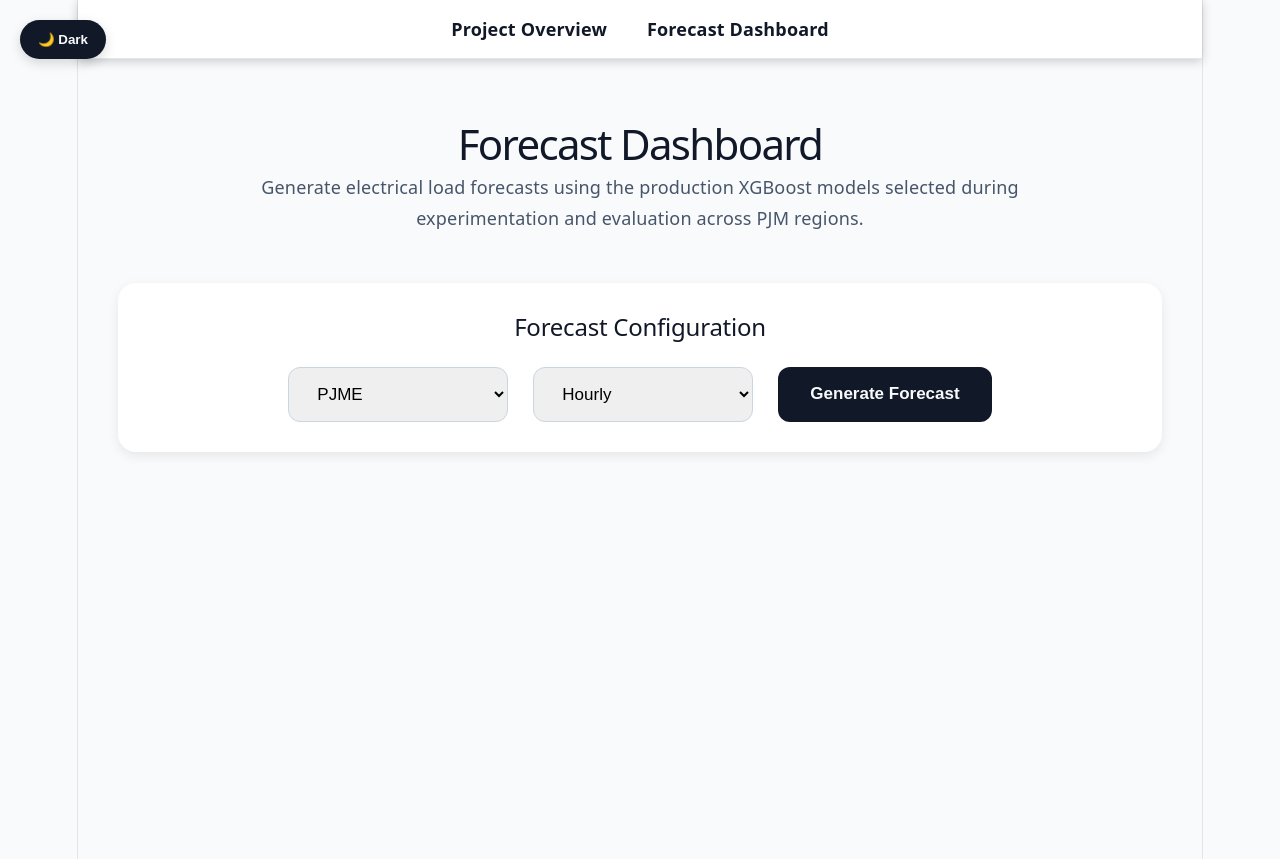
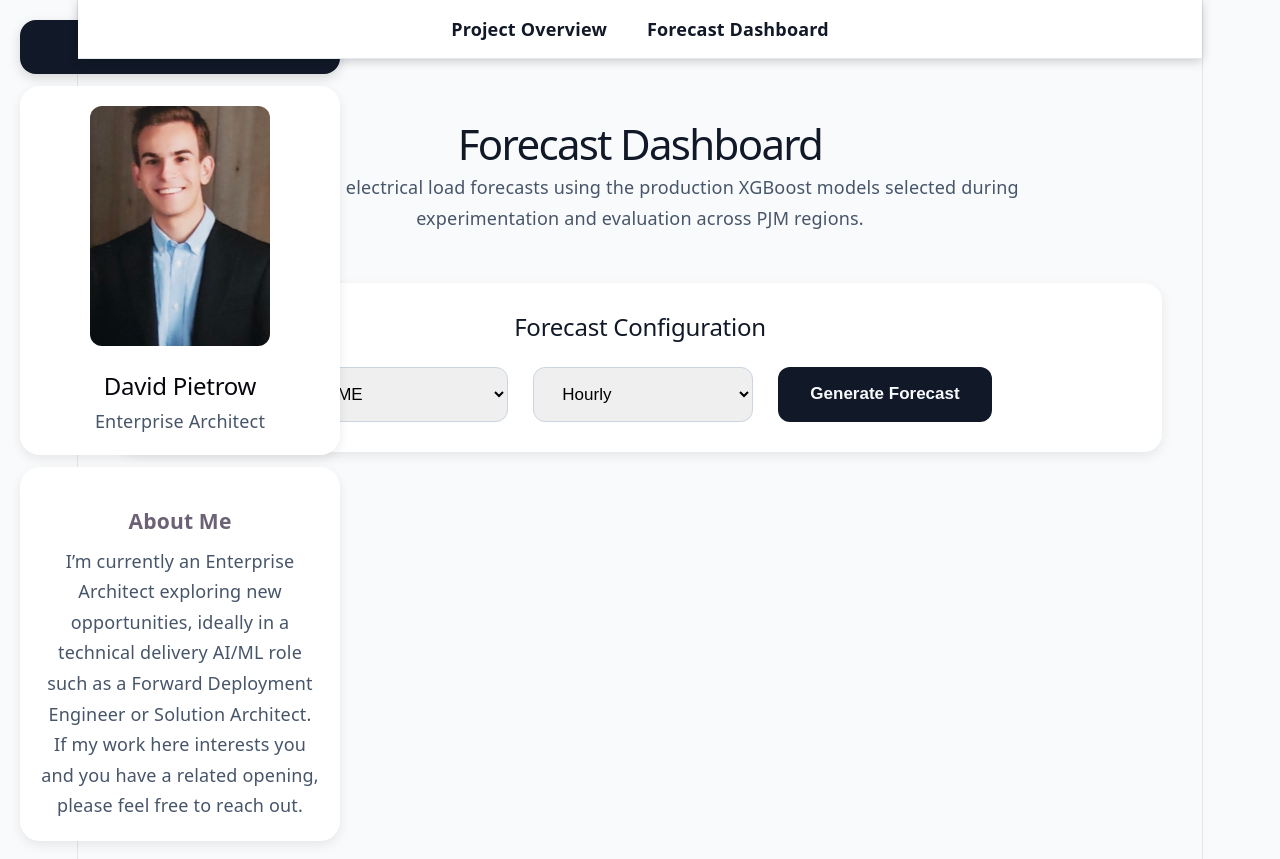
Before and after one commit to DPietrow/EnergyForecastingApp, a React app in the folder frontend/: page /forecast in a window 1280 px wide. Built offline with nearby package versions, Linux system fonts and the light colour scheme; the HTML template or start-up script is replaced by a standard one.

Commit message:
finalized UI changes

```diff
--- a/frontend/src/components/Navbar.jsx
+++ b/frontend/src/components/Navbar.jsx
@@ -3,6 +3,7 @@ import { Link } from "react-router-dom";
 export default function Navbar({
   darkMode
 }) {
+  const SIDEBAR_WIDTH = 320;
   const theme = darkMode
   ? {
       background: "#1e293b",
@@ -19,18 +20,26 @@ export default function Navbar({
         style={{
           position: "sticky",
           top: 0,
+          left: 0,
+          width: "100%",
           zIndex: 1000,
-          background:
-            theme.background,
+
+          background: theme.background,
+
           padding: "16px 32px",
+
           display: "flex",
           justifyContent: "center",
           gap: "40px",
+
+          boxSizing: "border-box",
+
           boxShadow:
             "0 2px 10px rgba(0,0,0,.2)",
+
           borderBottom:
             `1px solid ${theme.border}`
-    }}
+        }}
     >
       <Link
         to="/"
--- /dev/null
+++ b/frontend/src/components/ProfileSidebar.jsx
@@ -0,0 +1,156 @@
+import React from "react";
+
+export default function ProfileSidebar({
+  darkMode,
+  setDarkMode,
+  theme
+}) {
+  return (
+    <div
+      style={{
+          position: "fixed",
+          top: 0,
+          left: 0,
+          width: "320px",
+          padding: "20px",
+          display: "flex",
+          flexDirection: "column",
+          gap: "12px"
+        }}
+    >
+      <button
+        onClick={() =>
+          setDarkMode(!darkMode)
+        }
+        style={{
+          width: "100%",
+          padding: "16px",
+          borderRadius: "16px",
+          border: "none",
+          cursor: "pointer",
+          fontSize: "18px",
+          fontWeight: "700",
+          background: darkMode
+            ? "#f8fafc"
+            : "#111827",
+          color: darkMode
+            ? "#111827"
+            : "#f8fafc",
+          boxShadow:
+            "0 4px 12px rgba(0,0,0,.15)"
+        }}
+      >
+        {darkMode
+          ? "☀️ Light Mode"
+          : "🌙 Dark Mode"}
+      </button>
+
+      <div
+        style={{
+          background: theme.card,
+          borderRadius: "20px",
+          padding: "20px",
+          textAlign: "center",
+          boxShadow:
+            "0 4px 12px rgba(0,0,0,.08)"
+        }}
+      >
+        <img
+          src="/portrait2.jpg"
+          alt="David Pietrow"
+          style={{
+            width: "180px",
+            height: "240px",
+            borderRadius: "12px",
+            objectFit: "cover",
+            marginBottom: "20px"
+          }}
+        />
+
+        <h2
+          style={{
+            color: theme.heading,
+            marginBottom: "8px"
+          }}
+        >
+          David Pietrow
+        </h2>
+
+        <p
+          style={{
+            color: theme.subtext,
+            margin: 0
+          }}
+        >
+          Enterprise Architect
+        </p>
+      </div>
+
+      <div
+        style={{
+          background: theme.card,
+          borderRadius: "20px",
+          padding: "20px",
+          boxShadow:
+            "0 4px 12px rgba(0,0,0,.08)"
+        }}
+      >
+        <h3
+          style={{
+            color: theme.heading,
+            marginBottom: "12px"
+          }}
+        >
+          About Me
+        </h3>
+
+        <p
+          style={{
+            color: theme.subtext,
+            lineHeight: "1.7"
+          }}
+        >
+          I’m currently an Enterprise
+          Architect exploring new
+          opportunities, ideally in a
+          technical delivery AI/ML role
+          such as a Forward Deployment
+          Engineer or Solution Architect.
+
+          If my work here interests
+          you and you have a related
+          opening, please feel free
+          to reach out.
+        </p>
+      </div>
+
+      <a
+          href="https://github.com/DPietrow/EnergyForecastingApp"
+          target="_blank"
+          rel="noreferrer"
+          style={{
+            color: "#60a5fa",
+            textDecoration: "none",
+            fontWeight: 600,
+            textAlign: "center"
+          }}
+        >
+          GitHub
+      </a>
+
+        <a
+          href="https://www.linkedin.com/in/david-pietrow/"
+          target="_blank"
+          rel="noreferrer"
+          style={{
+            color: "#60a5fa",
+            textDecoration: "none",
+            fontWeight: 600,
+            textAlign: "center"
+          }}
+        >
+          LinkedIn
+      </a>
+    </div>
+  );
+}
--- a/frontend/src/pages/ForecastPage.jsx
+++ b/frontend/src/pages/ForecastPage.jsx
@@ -1,4 +1,5 @@
 import { useState, useEffect } from "react";
+import ProfileSidebar from "../components/ProfileSidebar";
 
 import {
   ResponsiveContainer,
@@ -90,7 +91,6 @@ if (
 
 setForecast(data);
 
-      setForecast(data);
     } catch (error) {
       console.error(error);
       alert(
@@ -114,15 +114,25 @@ function formatTimestamp(timestamp) {
   const year =
     date.getFullYear();
 
-  const hours = String(
-    date.getHours()
-  ).padStart(2, "0");
+  let hours =
+    date.getHours();
 
   const minutes = String(
     date.getMinutes()
   ).padStart(2, "0");
 
-  return `${month}-${day}-${year} T ${hours}:${minutes}`;
+  const ampm =
+    hours >= 12 ? "PM" : "AM";
+
+  hours = hours % 12;
+
+  if (hours === 0) {
+    hours = 12;
+  }
+
+  return `${month}-${day}-${year} ${String(
+    hours
+  ).padStart(2, "0")}:${minutes} ${ampm}`;
 }
 
   const chartData = forecast
@@ -275,6 +285,12 @@ function formatTimestamp(timestamp) {
   }
 
   return (
+    <>
+     <ProfileSidebar
+    darkMode={darkMode}
+    setDarkMode={setDarkMode}
+    theme={theme}
+  />
 
     <div
   style={{
@@ -291,37 +307,6 @@ function formatTimestamp(timestamp) {
       padding: "40px"
     }}
   >
-        <button
-  onClick={() =>
-    setDarkMode(!darkMode)
-  }
-  style={{
-    position: "fixed",
-  top: "20px",
-  left: "20px",
-  zIndex: 1000,
-  padding: "12px 18px",
-  borderRadius: "999px",
-  border: "none",
-  cursor: "pointer",
-  fontWeight: "600",
-
-  background: darkMode
-    ? "#f8fafc"
-    : "#111827",
-
-  color: darkMode
-    ? "#111827"
-    : "#f8fafc",
-
-  boxShadow:
-    "0 4px 12px rgba(0,0,0,.15)"
-  }}
->
-  {darkMode
-    ? "☀️ Light"
-    : "🌙 Dark"}
-</button>
       {/* HERO */}
 
       <div
@@ -997,6 +982,7 @@ function formatTimestamp(timestamp) {
       )}
     </div>
     </div>
+    </>
   );
 }
 
--- a/frontend/src/pages/ProjectPage.jsx
+++ b/frontend/src/pages/ProjectPage.jsx
@@ -1,4 +1,5 @@
 import React, { useEffect, useState } from "react";
+import ProfileSidebar from "../components/ProfileSidebar";
 
 import ArchitectureDiagram from "../components/ArchitectureDiagram";
 import Heatmap from "../components/Heatmap";
@@ -67,40 +68,18 @@ export default function ProjectPage({
   }
 
   return (
-    <div
-      style={{
-        background: theme.background,
-        color: theme.text,
-        minHeight: "100vh",
-        padding: "40px"
-      }}
-    >
-      {/* Dark Mode Toggle */}
-
-      <button
-        onClick={() => setDarkMode(!darkMode)}
-        style={{
-          position: "fixed",
-          top: "20px",
-          left: "20px",
-          zIndex: 1000,
-          padding: "12px 18px",
-          borderRadius: "999px",
-          border: "none",
-          cursor: "pointer",
-          fontWeight: 600,
-          background: darkMode ? "#ffffff" : "#111827",
-          color: darkMode ? "#111827" : "#ffffff",
-          boxShadow: "0 4px 12px rgba(0,0,0,.15)"
-        }}
-      >
-        {darkMode ? "☀️ Light" : "🌙 Dark"}
-      </button>
-
+    <>
+     <ProfileSidebar
+    darkMode={darkMode}
+    setDarkMode={setDarkMode}
+    theme={theme}
+  />
       <div
         style={{
-          maxWidth: "1200px",
-          margin: "0 auto"
+          background: theme.background,
+          color: theme.text,
+          minHeight: "100vh",
+          padding: "40px"
         }}
       >
         {/* Hero */}
@@ -416,6 +395,7 @@ export default function ProjectPage({
           </div>
         </div>
       </div>
-    </div>
+
+    </>
   );
 }
```
Also changed, not shown: frontend/public/portrait2.jpg (added).
